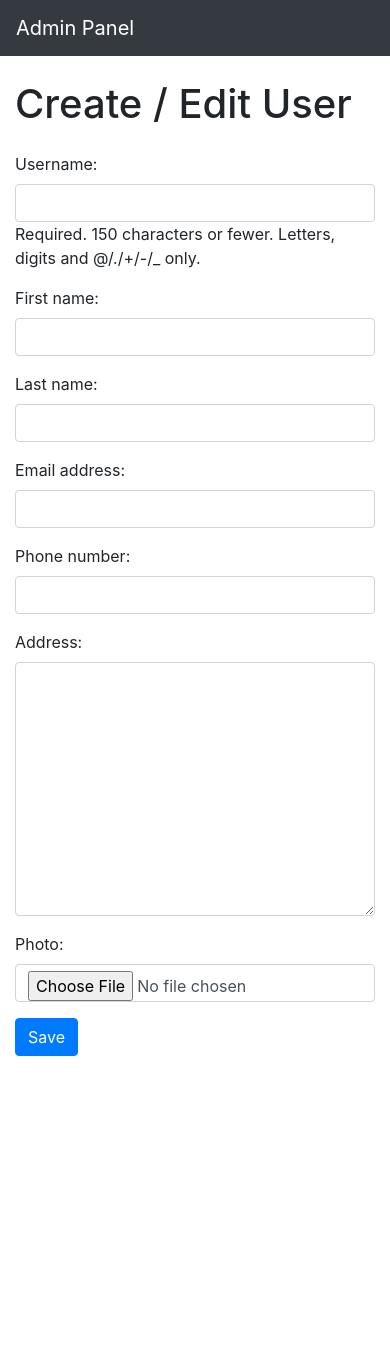
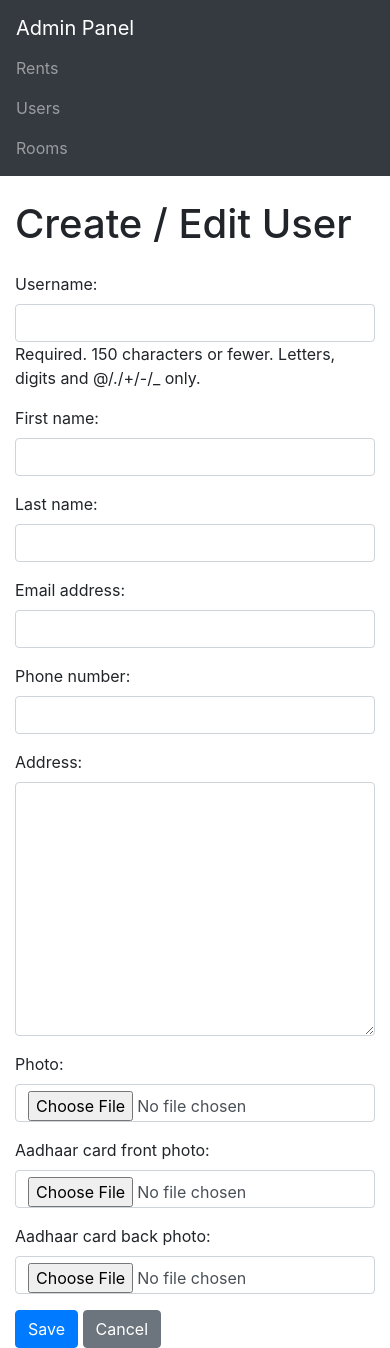
Before and after one commit to yogeshbhagatcode/room_rent, a Django app: page /rents/users/create/ in a window 390 px wide. Before the commit the page ends 1056 px from the top, so only its background shows below. Run offline with Django 5.2, Linux system fonts and the light colour scheme; some libraries are stand-ins or nearby versions.

Commit message:
Added back button for edit page and fixed header nevigation buttons for mobile screen

```diff
--- a/rents/forms.py
+++ b/rents/forms.py
@@ -42,6 +42,8 @@ class UserDetailsForm(forms.ModelForm):
             "phone_number",
             "address",
             "photo",
+            "aadhaar_card_front_photo",
+            "aadhaar_card_back_photo",
         ]
         widgets = {
             "username": forms.TextInput(attrs={"class": "form-control"}),
@@ -51,4 +53,10 @@ class UserDetailsForm(forms.ModelForm):
             "phone_number": forms.TextInput(attrs={"class": "form-control"}),
             "address": forms.Textarea(attrs={"class": "form-control"}),
             "photo": forms.ClearableFileInput(attrs={"class": "form-control"}),
+            "aadhaar_card_front_photo": forms.ClearableFileInput(
+                attrs={"class": "form-control"}
+            ),
+            "aadhaar_card_back_photo": forms.ClearableFileInput(
+                attrs={"class": "form-control"}
+            ),
         }
--- a/rents/views.py
+++ b/rents/views.py
@@ -4,7 +4,7 @@
 from django.shortcuts import get_object_or_404, redirect, render
 
 from .forms import RentsForm, RoomForm, UserDetailsForm
-from .models import Rent, Room, UserDetails
+from .models import MONTH_CHOICES, Rent, Room, UserDetails
 
 
 # List View for Rooms
@@ -19,7 +19,7 @@ def room_create(request):
         form = RoomForm(request.POST)
         if form.is_valid():
             form.save()
-            return redirect("admin:room_list")
+            return redirect("room_list")
     else:
         form = RoomForm()
     return render(request, "admin/room_form.html", {"form": form})
@@ -32,7 +32,7 @@ def room_update(request, pk):
         form = RoomForm(request.POST, instance=room)
         if form.is_valid():
             form.save()
-            return redirect("admin:room_list")
+            return redirect("room_list")
     else:
         form = RoomForm(instance=room)
     return render(request, "admin/room_form.html", {"form": form})
@@ -43,13 +43,16 @@ def room_delete(request, pk):
     room = get_object_or_404(Room, pk=pk)
     if request.method == "POST":
         room.delete()
-        return redirect("admin:room_list")
+        return redirect("room_list")
     return render(request, "admin/room_confirm_delete.html", {"room": room})
 
 
 # List View for Rents
 def rent_list(request):
     rents = Rent.objects.all()
+    month_dict = dict(MONTH_CHOICES)
+    for rent in rents:
+        rent.rent_month = month_dict.get(rent.rent_month)
     return render(request, "admin/rent_list.html", {"rents": rents})
 
 
@@ -59,7 +62,7 @@ def rent_create(request):
         form = RentsForm(request.POST)
         if form.is_valid():
             form.save()
-            return redirect("admin:rent_list")
+            return redirect("rent_list")
     else:
         form = RentsForm()
     return render(request, "admin/rent_form.html", {"form": form})
@@ -72,7 +75,7 @@ def rent_update(request, pk):
         form = RentsForm(request.POST, instance=rent)
         if form.is_valid():
             form.save()
-            return redirect("admin:rent_list")
+            return redirect("rent_list")
     else:
         form = RentsForm(instance=rent)
     return render(request, "admin/rent_form.html", {"form": form})
@@ -83,7 +86,7 @@ def rent_delete(request, pk):
     rent = get_object_or_404(Rent, pk=pk)
     if request.method == "POST":
         rent.delete()
-        return redirect("admin:rent_list")
+        return redirect("rent_list")
     return render(request, "admin/rent_confirm_delete.html", {"rent": rent})
 
 
@@ -99,7 +102,7 @@ def user_details_create(request):
         form = UserDetailsForm(request.POST, request.FILES)
         if form.is_valid():
             form.save()
-            return redirect("admin:user_details_list")
+            return redirect("user_details_list")
     else:
         form = UserDetailsForm()
     return render(request, "admin/user_details_form.html", {"form": form})
@@ -112,7 +115,7 @@ def user_details_update(request, pk):
         form = UserDetailsForm(request.POST, request.FILES, instance=user)
         if form.is_valid():
             form.save()
-            return redirect("admin:user_details_list")
+            return redirect("user_details_list")
     else:
         form = UserDetailsForm(instance=user)
     return render(request, "admin/user_details_form.html", {"form": form})
@@ -123,5 +126,5 @@ def user_details_delete(request, pk):
     user = get_object_or_404(UserDetails, pk=pk)
     if request.method == "POST":
         user.delete()
-        return redirect("admin:user_details_list")
+        return redirect("user_details_list")
     return render(request, "admin/user_details_confirm_delete.html", {"user": user})
--- a/templates/admin/rent_form.html
+++ b/templates/admin/rent_form.html
@@ -7,6 +7,7 @@
             {% csrf_token %}
             {{ form.as_p }}
             <button type="submit" class="btn btn-primary">Save</button>
+            <a href="{% url 'rent_list' %}" class="btn btn-secondary">Cancel</a>
         </form>
     </div>
 {% endblock %}
--- a/templates/admin/room_form.html
+++ b/templates/admin/room_form.html
@@ -7,6 +7,7 @@
             {% csrf_token %}
             {{ form.as_p }}
             <button type="submit" class="btn btn-primary">Save</button>
+            <a href="{% url 'room_list' %}" class="btn btn-secondary">Cancel</a>
         </form>
     </div>
 {% endblock %}
--- a/templates/admin/user_details_form.html
+++ b/templates/admin/user_details_form.html
@@ -7,6 +7,7 @@
             {% csrf_token %}
             {{ form.as_p }}
             <button type="submit" class="btn btn-primary">Save</button>
+            <a href="{% url 'user_details_list' %}" class="btn btn-secondary">Cancel</a>
         </form>
     </div>
 {% endblock %}
--- a/templates/base_generic.html
+++ b/templates/base_generic.html
@@ -9,14 +9,17 @@
 <body>
     <nav class="navbar navbar-expand-lg navbar-dark bg-dark">
         <a class="navbar-brand" href="#">Admin Panel</a>
-        <div class="collapse navbar-collapse">
+        <div class="navbar-collapse">
             <ul class="navbar-nav ml-auto">
                 <li class="nav-item">
                     <a class="nav-link" href="{% url 'rent_list' %}">Rents</a>
+                </li>
+                <li class="nav-item">
                     <a class="nav-link" href="{% url 'user_details_list' %}">Users</a>
+                </li>
+                <li class="nav-item">
                     <a class="nav-link" href="{% url 'room_list' %}">Rooms</a>
                 </li>
-                <!-- Add links for Rents and UserDetails -->
             </ul>
         </div>
     </nav>
--- a/user_details/models.py
+++ b/user_details/models.py
@@ -19,4 +19,4 @@ class UserDetails(AbstractUser):
     updated_on = models.DateTimeField(auto_now=True)
 
     def __str__(self):
-        return f"User details for {self.username}"
+        return f"{self.username}"
```
Also changed, not shown: templates/admin/rent_list.html (+4 -4 lines), templates/admin/room_list.html (+4 -4 lines), templates/admin/user_details_list.html (+4 -4 lines).
